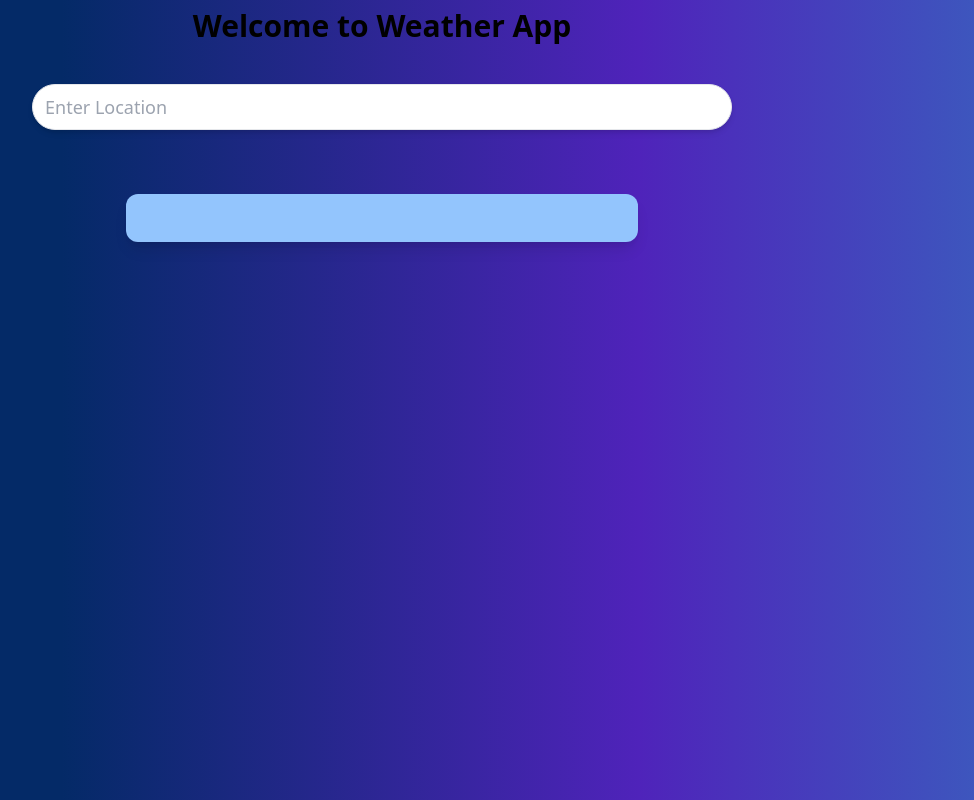
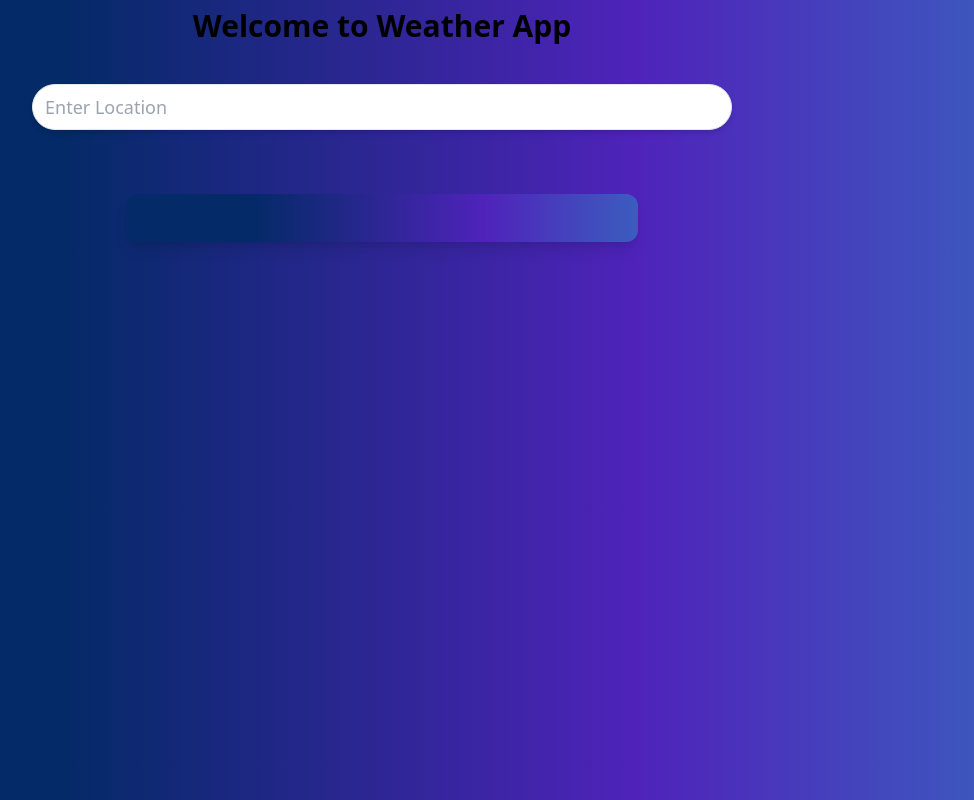
Before and after one commit to priyans619/Weather-WebApp, a React (Vite) app: page / in a window 1280 px wide. Shown: the whole page, without its empty margins (258-1232 px from the left). Built offline with nearby package versions, Linux system fonts and the light colour scheme; no server answers.

Commit message:
Update bg

```diff
--- a/src/components/Weather.jsx
+++ b/src/components/Weather.jsx
@@ -1,6 +1,5 @@
 import React from 'react'
 import Clear from '../assets/Clear.png';
-import Clear1 from '../assets/Clear1.png';
 import Cloudy from '../assets/Cloudy.png';
 import Rain from '../assets/Rain.png';
 import Haze from '../assets/Haze.png';
@@ -28,7 +27,7 @@ const Weather = ({ weatherData }) => {
   };
 
   return (
-    <div className="max-w-lg sm:mx-auto bg-blue-300 shadow-lg rounded-xl p-6 mt-8 mx-4 bg-cover bg-no-repeat" style={{ backgroundImage: getBackgroundImage() }} >
+    <div className="max-w-lg sm:mx-auto bg-gradient shadow-lg rounded-xl p-6 mt-8 mx-4 bg-cover bg-no-repeat" style={{ backgroundImage: getBackgroundImage() }} >
       {weatherData.weather ? (
 
         <div className="flex justify-between w-full">
```
